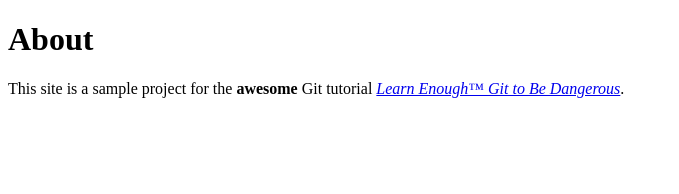
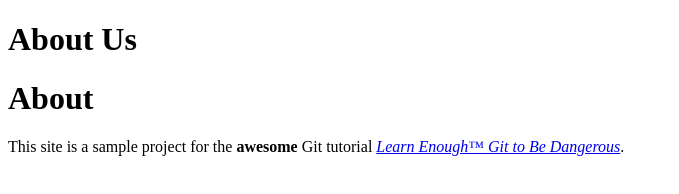
Before and after one commit to noahxyao/website, a plain HTML site: page about.html in a window 1280 px wide. Shown: the whole page, without its empty margins (0-679 px from the left). Drawn offline with Linux system fonts and the light colour scheme.

Commit message:
Change page heading

```diff
--- a/about.html
+++ b/about.html
@@ -1,7 +1,7 @@
 <!DOCTYPE html>
 <html>
 	<head>
-		<title>About Us</title>
+		<h1>About Us</h1>
 	</head>
 	<body>
 		<h1>About</h1>
```
